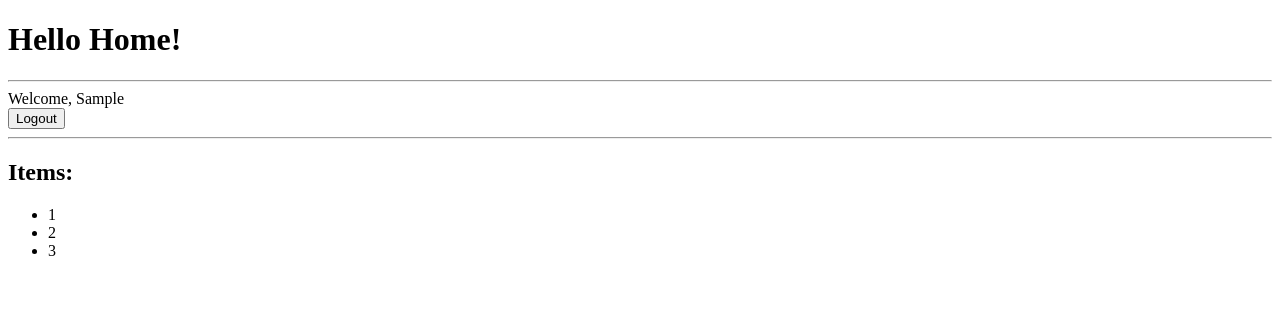
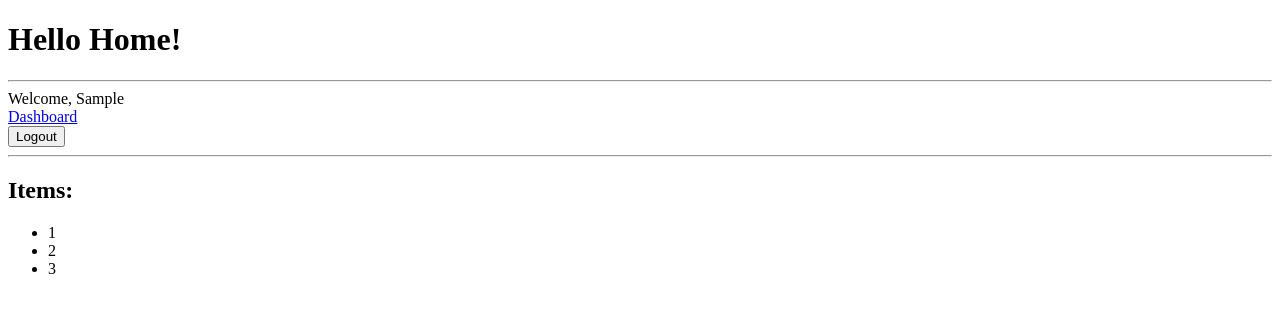
Before and after one commit to mahenzon/django-async-view-example, a Django app: page / in a window 1280 px wide. Shown: the top 313 px of the page. Run offline with Django 5.2, Linux system fonts and the light colour scheme; the visitor is signed in with stand-in values (Sample User, id 1).

Commit message:
create homepage and a dashboard

```diff
--- a/personal_site/homepage/templates/homepage/home.html
+++ b/personal_site/homepage/templates/homepage/home.html
@@ -11,6 +11,8 @@
     <a href="{% url 'login' %}">Login</a>
   {% else %}
     <div>Welcome, {% firstof user.first_name user.username %}</div>
+    <a href="{% url 'homepage:dashboard' %}">Dashboard</a>
+    <br>
     <form action="{% url 'logout' %}" method="post">
       {% csrf_token %}
       <button type="submit">Logout</button>
--- a/personal_site/homepage/urls.py
+++ b/personal_site/homepage/urls.py
@@ -8,7 +8,12 @@ app_name = "homepage"
 urlpatterns = [
     path(
         "",
-        views.get_homepage,
+        views.HomePageView.as_view(),
         name="home",
     ),
+    path(
+        "dashboard/",
+        views.dashboard,
+        name="dashboard",
+    ),
 ]
--- a/personal_site/homepage/views.py
+++ b/personal_site/homepage/views.py
@@ -1,13 +1,21 @@
 from django.http import HttpRequest, HttpResponse
 from django.shortcuts import render
+from django.contrib.auth.decorators import login_required
+from django.views.generic import TemplateView
 
 
-async def get_homepage(request: HttpRequest) -> HttpResponse:
-    context = {
+class HomePageView(TemplateView):
+    extra_context = {
         "items": [1, 2, 3],
     }
+    template_name = "homepage/home.html"
+
+
+@login_required()
+def dashboard(request: HttpRequest) -> HttpResponse:
+    context = {}
     return render(
         request=request,
-        template_name="homepage/home.html",
+        template_name="homepage/dashboard.html",
         context=context,
     )
```
Also changed, not shown: personal_site/homepage/templates/homepage/dashboard.html (added, +11 -0 lines).
